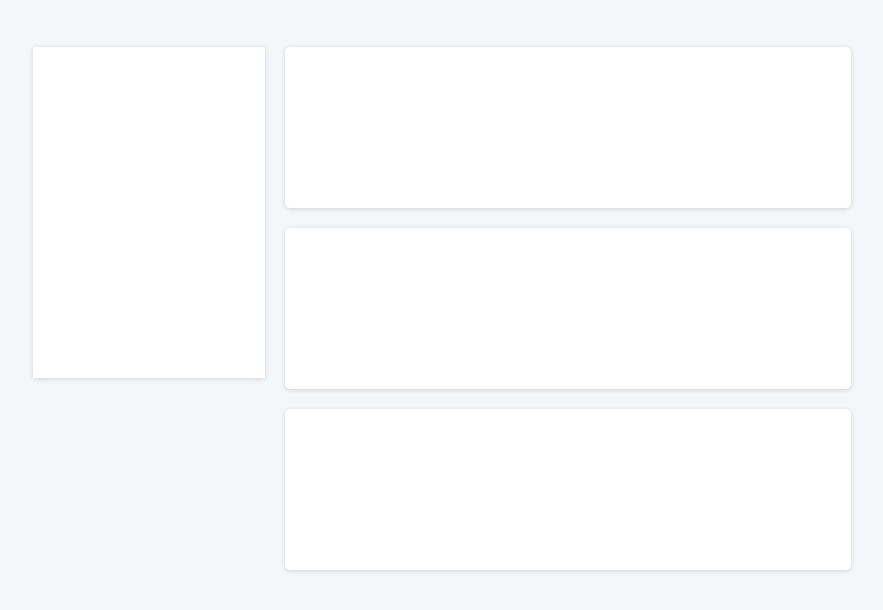
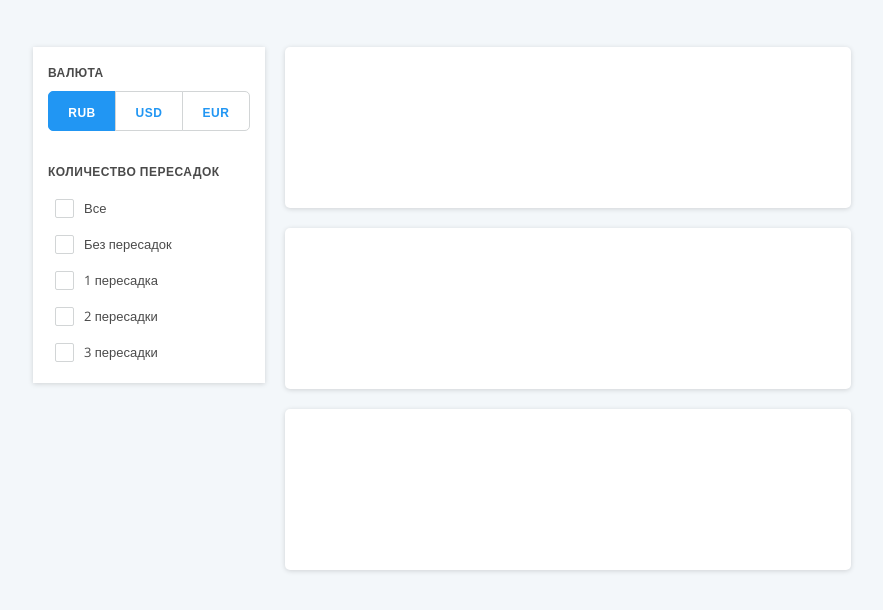
Before and after one commit to makarov906/avia-tickets, a React app: page / in a window 1280 px wide. Shown: the part 118-728 px from the top of the page, without its empty margins (198-1081 px from the left). Built offline with nearby package versions, Linux system fonts and the light colour scheme.

Commit message:
filters layout

```diff
--- a/src/components/Filters.js
+++ b/src/components/Filters.js
@@ -1,19 +1,134 @@
 import React, { Component } from 'react'
 import styled from 'styled-components'
+import Checkbox from './ui/Checkbox'
+import Button from './ui/Button'
 
 const Filters = styled.div`
-    width: 232px;
-    height: 331px;
-    background: #fff;
+    min-width: 232px;
+    background-color: #fff;
     box-shadow: 0 1px 5px 0 rgba(0, 0, 0, 0.15);
+    padding: 17px 15px 13px;
+    align-self: flex-start;
+`
+
+const FilterItem = styled.div`
+    height: 36px;
+    margin: 0 -15px;
+    display: flex;
+    justify-content: space-between;
+    align-items: center;
+    cursor: pointer;
+    position:relative;
+
+    label {
+      padding: 0 15px;
+    }
+
+    &:hover {
+        background-color: #f1fcff;
+
+        a {
+            opacity: 1;
+        }
+    }
+
+    a {
+        opacity: 0;
+        color: #2196f3;
+        font-size: 11px;
+        letter-spacing: 0.5px;
+        font-weight: bold;
+        text-transform: uppercase;
+        transition: opacity 0.2s;
+        position:absolute;
+        right: 15px;
+    }
+`
+
+const Title = styled.h2`
+    font-weight: bold;
+    font-size: 12px;
+    color: #4a4a4a;
+    letter-spacing: 0.5px;
+    margin: 0 0 10px;
+    text-transform: uppercase;
+`
+
+const ButtonContainer = styled.div`
+    display: flex;
+
+    button {
+        flex-grow: 1;
+
+        &:not(:first-child) {
+            margin-left: -1px;
+        }
+
+        &:first-child {
+            border-top-left-radius: 5px;
+            border-bottom-left-radius: 5px;
+        }
+
+        &:last-child {
+            border-top-right-radius: 5px;
+            border-bottom-right-radius: 5px;
+        }
+    }
+`
+
+const Block = styled.div`
+    margin-bottom: ${props => !props.last && '32px'};
 `
 
 export default class extends Component {
     constructor(props) {
         super(props)
+        this.state = {
+            checked: false,
+        }
+    }
+
+    onChange = (e, checked) => {
+        console.log(checked)
+        this.setState({
+            checked,
+        })
     }
 
     render() {
-        return <Filters />
+        return (
+            <Filters>
+                <Block>
+                    <Title>Валюта</Title>
+                    <ButtonContainer>
+                        <Button active>rub</Button>
+                        <Button>usd</Button>
+                        <Button>eur</Button>
+                    </ButtonContainer>
+                </Block>
+                <Block last>
+                    <Title>Количество пересадок</Title>
+                    <FilterItem>
+                        <Checkbox title="Все" value={this.state.checked} onChange={this.onChange} />
+                    </FilterItem>
+                    <FilterItem>
+                        <Checkbox title="Без пересадок" value={this.state.checked} onChange={this.onChange} />
+                        <a>Только</a>
+                    </FilterItem>
+                    <FilterItem>
+                        <Checkbox title="1 пересадка" value={this.state.checked} onChange={this.onChange} />
+                        <a>Только</a>
+                    </FilterItem>
+                    <FilterItem>
+                        <Checkbox title="2 пересадки" value={this.state.checked} onChange={this.onChange} />
+                        <a>Только</a>
+                    </FilterItem>
+                    <FilterItem>
+                        <Checkbox title="3 пересадки" value={this.state.checked} onChange={this.onChange} />
+                        <a>Только</a>
+                    </FilterItem>
+                </Block>
+            </Filters>
+        )
     }
 }
--- /dev/null
+++ b/src/components/ui/Button.js
@@ -0,0 +1,29 @@
+import React from 'react'
+import styled from 'styled-components'
+
+const Button = styled.button`
+    background-color: ${props => (props.isActive ? '#2196F3' : '#ffffff')};
+    border: 1px solid ${props => (props.isActive ? '#2196F3' : '#d2d5d6')};
+    height: 40px;
+    width: 100%;
+    line-height: 40px;
+    text-align: center;
+    text-transform: uppercase;
+    font-weight: bold;
+    font-size: 12px;
+    letter-spacing: 0.5px;
+    color: ${props => (props.isActive ? '#ffffff' : '#2196f3')};
+    cursor: pointer;
+
+    &:focus {
+        outline: none;
+    }
+
+    &:hover {
+        background-color: ${props => (props.isActive ? '#2196F3' : '#f2fcff')};
+        border: 1px solid ${props => (props.isActive ? '#2196F3' : '#64b5f5')};
+        z-index: 1;
+    }
+`
+
+export default ({ active = false, ...props }) => <Button isActive={active} {...props} />
--- /dev/null
+++ b/src/components/ui/Checkbox.js
@@ -0,0 +1,68 @@
+import React from 'react'
+import styled from 'styled-components'
+import check from './check.svg'
+
+const Checkbox = styled.label`
+    display: flex;
+    align-items: center;
+    height: 100%;
+    width: 100%;
+    cursor: pointer;
+
+    input[type='checkbox'] {
+        opacity: 0;
+        width: 0;
+        height: 0;
+    }
+
+    input[type='checkbox']:checked + .checkbox {
+        background-color: #f2fcff;
+        border-color: #2196f3;
+
+        &:after {
+            opacity: 1;
+        }
+    }
+
+    input[type='checkbox']:focus + .checkbox {
+        border-color: #2196f3;
+    }
+
+    .checkbox {
+        width: 19px;
+        min-width: 19px;
+        height: 19px;
+        border-radius: 2px;
+        border: 1px solid #d2d5d6;
+        margin-right: 10px;
+        background-color: #fff;
+        position: relative;
+        transition: background-color 0.2s;
+
+        &:after {
+            content: '';
+            display: block;
+            position: absolute;
+            top: 5px;
+            left: 4px;
+            background: url(${check}) no-repeat center center;
+            width: 9px;
+            height: 7px;
+            opacity: 0;
+            transition: opacity 0.2s;
+        }
+    }
+
+    span {
+        font-size: 13px;
+        color: #4a4a4a;
+    }
+`
+
+export default ({ value = false, onChange = () => {}, title = '', name }) => (
+    <Checkbox>
+        <input type="checkbox" name={name} checked={value} onChange={e => onChange(e, !value)} />
+        <div className="checkbox" />
+        <span>{title}</span>
+    </Checkbox>
+)
--- a/src/index.css
+++ b/src/index.css
@@ -2,11 +2,15 @@
 
 html,
 body {
-  margin: 0;
-  padding: 0;
+    margin: 0;
+    padding: 0;
+}
+
+* {
+    box-sizing: border-box;
 }
 
 body {
-  font-family: 'Open Sans', sans-serif;
-  background: #F3F7FA;
+    font-family: 'Open Sans', sans-serif;
+    background: #F3F7FA;
 }
```
Also changed, not shown: src/components/ui/check.svg (added).
